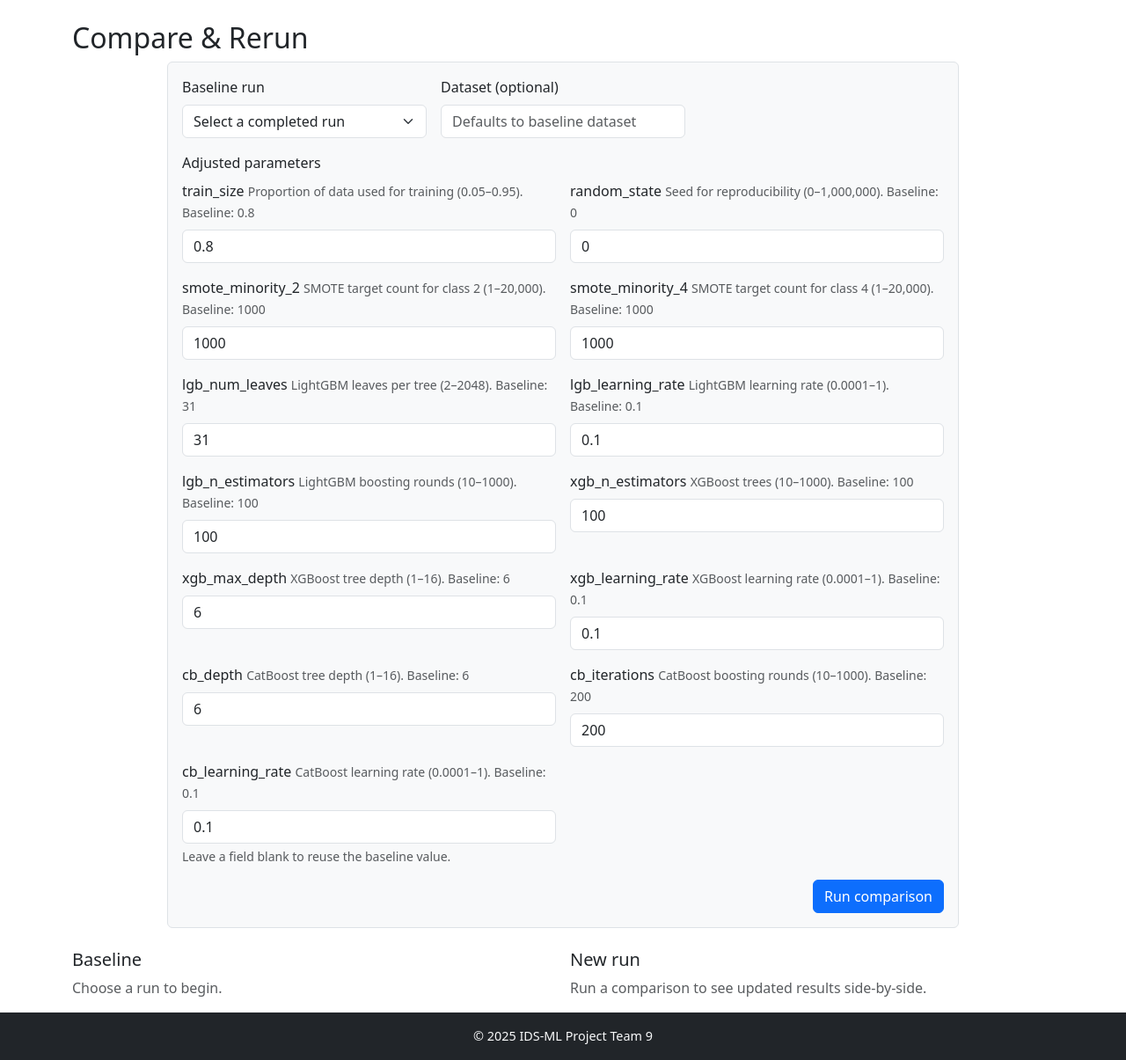
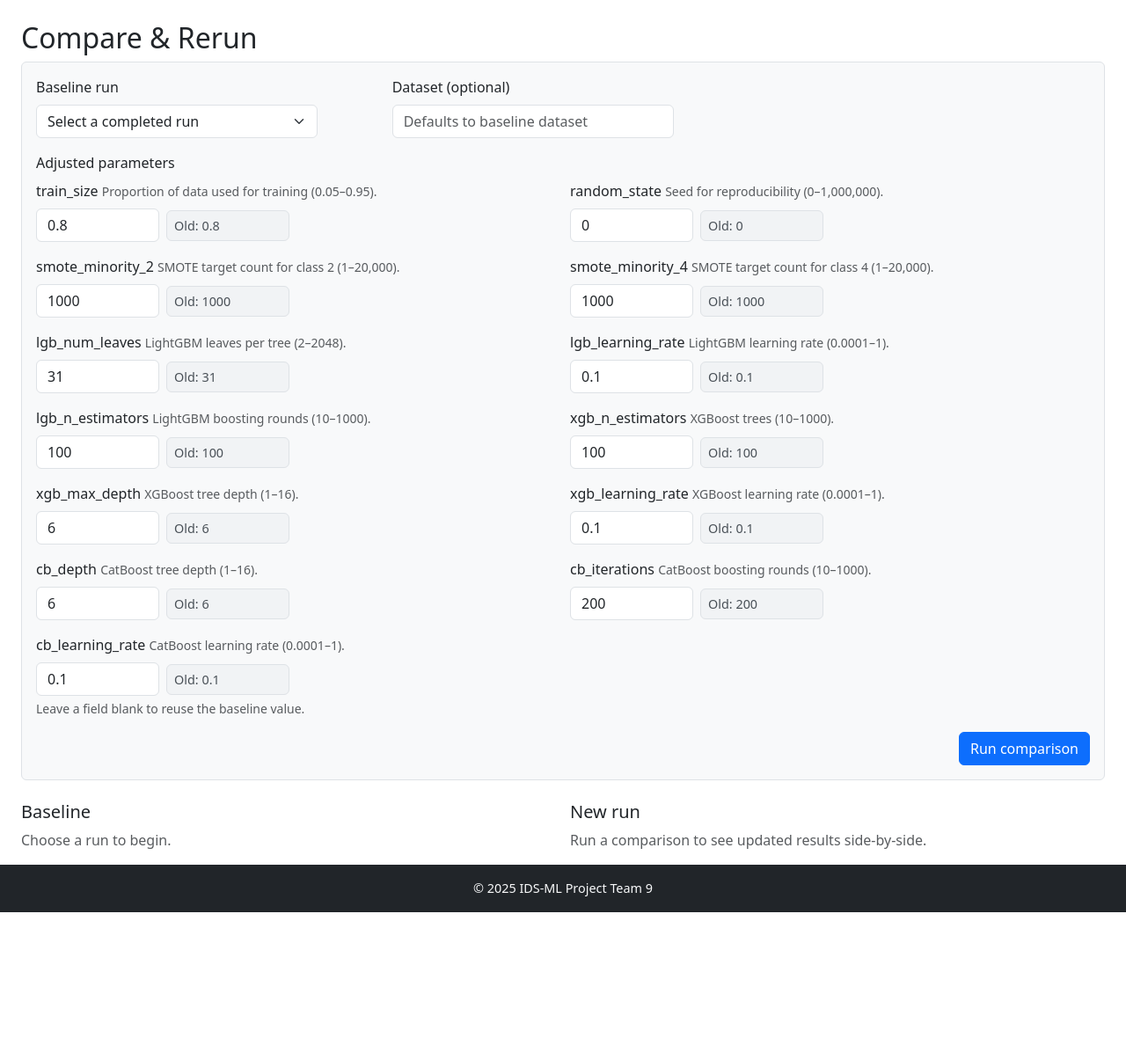
Before and after one commit to sananchaudhry/Development-Environment-for-IDS, a Flask app: page /compare in a window 1280 px wide. Shown: the part 56-1261 px from the top of the page at 88% size. After the commit the page ends 1093 px from the top, so only its background shows below. Run offline with Flask 3, Linux system fonts and the light colour scheme; data that the repository does not hold is empty.

Commit message:
Improve alignment and compare parameter display

```diff
--- a/static/css/style.css
+++ b/static/css/style.css
@@ -10,8 +10,28 @@ h2 {
 }
 
 form {
-  max-width: 900px;
-  margin: 0 auto;
+  max-width: 100%;
+  margin: 0;
+}
+
+.compact-field {
+  max-width: 320px;
+}
+
+.param-field {
+  width: 100%;
+  max-width: 140px;
+  min-width: 90px;
+}
+
+.old-param-value {
+  min-width: 140px;
+  padding: 0.35rem 0.5rem;
+  background-color: #f1f3f5;
+  border: 1px solid #dee2e6;
+  border-radius: 0.375rem;
+  font-size: 0.9rem;
+  color: #495057;
 }
 
 .figure-thumb {
--- a/templates/base.html
+++ b/templates/base.html
@@ -18,7 +18,7 @@
     </div>
   </nav>
 
-  <div class="container mt-4 text-start">
+  <div class="container-fluid mt-4 text-start px-4">
     {% with messages = get_flashed_messages(with_categories=true) %}
       {% if messages %}
         {% for category, message in messages %}
--- a/templates/compare.html
+++ b/templates/compare.html
@@ -17,7 +17,7 @@
   <div class="row g-3 align-items-end">
     <div class="col-md-4">
       <label class="form-label">Baseline run</label>
-      <select name="baseline_id" class="form-select">
+      <select name="baseline_id" class="form-select compact-field">
         <option value="" disabled {% if not baseline %}selected{% endif %}>Select a completed run</option>
         {% for run in runs %}
           <option value="{{ run.id }}" {% if baseline and baseline.run.id == run.id %}selected{% endif %}>#{{ run.id }} — {{ run.model }} ({{ run.timestamp }})</option>
@@ -26,28 +26,30 @@
     </div>
     <div class="col-md-4">
       <label class="form-label">Dataset (optional)</label>
-      <input type="text" class="form-control" name="dataset" value="{{ dataset_value }}" placeholder="Defaults to baseline dataset">
+      <input type="text" class="form-control compact-field" name="dataset" value="{{ dataset_value }}" placeholder="Defaults to baseline dataset">
     </div>
     <div class="col-12">
       <label class="form-label">Adjusted parameters</label>
       <div class="row row-cols-1 row-cols-md-2 g-3">
         {% for key, schema in param_schema.items() %}
         {% set is_float = schema.type == float %}
+        {% set baseline_value = baseline.params[key] if baseline and baseline.params[key] is not none else defaults[key] %}
         <div class="col">
           <label class="form-label">{{ key }}
-            <span class="text-muted small">
-              {{ schema.help if schema.help else '' }} Baseline: {{ baseline.params[key] if baseline and baseline.params[key] is not none else defaults[key] }}
-            </span>
+            <span class="text-muted small">{{ schema.help if schema.help else '' }}</span>
           </label>
+          <div class="d-flex align-items-center gap-2 flex-wrap">
             <input
               type="number"
               step="{% if is_float %}any{% else %}1{% endif %}"
-            class="form-control"
+              class="form-control param-field"
               name="{{ key }}"
               value="{{ form_params[key] }}"
               placeholder="{{ defaults[key] }}"
               {% if schema.min is defined %}min="{{ schema.min }}"{% endif %}
               {% if schema.max is defined %}max="{{ schema.max }}"{% endif %}>
+            <div class="old-param-value">Old: {{ baseline_value }}</div>
+          </div>
         </div>
         {% endfor %}
       </div>
--- a/templates/run_model.html
+++ b/templates/run_model.html
@@ -22,7 +22,7 @@
 <form action="/run" method="POST" class="p-4 bg-light rounded shadow-sm">
   <div class="mb-3">
     <label class="form-label">Select Model</label>
-    <select class="form-select" name="model">
+    <select class="form-select compact-field" name="model">
       <option value="LCCDE" {% if selected_model=='LCCDE' %}selected{% endif %}>LCCDE</option>
       <option value="Tree-Based" {% if selected_model=='Tree-Based' %}selected{% endif %}>Tree-Based IDS</option>
       <option value="MTH-IDS" {% if selected_model=='MTH-IDS' %}selected{% endif %}>MTH-IDS</option>
@@ -31,7 +31,7 @@
 
   <div class="mb-3">
     <label class="form-label">Dataset</label>
-    <input type="text" class="form-control" name="dataset" placeholder="Enter dataset name" value="{{ dataset_value }}">
+    <input type="text" class="form-control compact-field" name="dataset" placeholder="Enter dataset name" value="{{ dataset_value }}">
     <div class="form-text">Defaults to <code>CICIDS2017_sample_km.csv</code> if left blank.</div>
   </div>
 
@@ -49,7 +49,7 @@
         <input
           type="number"
           step="{{ schema.step if schema.step is defined else ('any' if is_float else 1) }}"
-          class="form-control"
+          class="form-control param-field"
           name="{{ key }}"
           value="{{ param_values[key] }}"
           placeholder="{{ defaults[key] }}"
```
Lines whose indentation alone changed are shown as unchanged.
